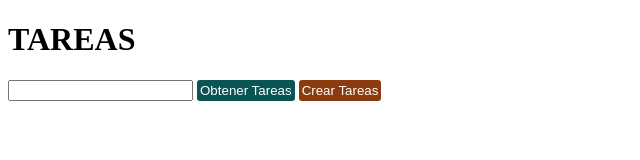
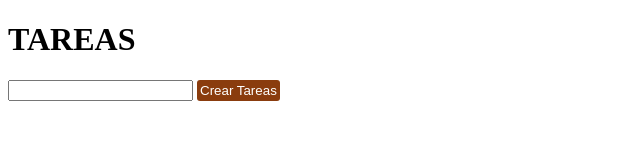
Before and after one commit to Brian-Almada/emprende-back, a website: page public/index.html in a window 1280 px wide. Shown: the whole page, without its empty margins (0-640 px from the left). Drawn offline with Linux system fonts and the light colour scheme.

Commit message:
Eliminar boton de obtener tareas

```diff
--- a/public/index.html
+++ b/public/index.html
@@ -10,7 +10,6 @@
 <body>
     <h1>TAREAS</h1>
     <input type="text" name="" class="task-name">
-    <button class="get-tasks">Obtener Tareas</button>
     <button class="create-tasks">Crear Tareas</button>
     <script src="./index.js"></script>
 </body>
--- a/public/index.js
+++ b/public/index.js
@@ -1,11 +1,5 @@
-const getBtn = document.querySelector(".get-tasks");
 const createBtn = document.querySelector(".create-tasks");
 const input = document.querySelector(".task-name");
-
-getBtn.addEventListener("click", function () {
-    console.log("GET TAREAS");
-    fetch("http://localhost:4000/api/tasks")
-});
 
 createBtn.addEventListener("click", function () {
     console.log("CREAR TAREAS");
@@ -14,5 +8,7 @@ createBtn.addEventListener("click", function () {
         method: "POST",
         headers: { "Content-Type": "application/json" },
         body: JSON.stringify({text: input.value})
+    }).then((res) => {
+        console.log({res})
     })
 })
--- a/public/styles.css
+++ b/public/styles.css
@@ -1,12 +1,3 @@
-.get-tasks {
-    background-color: rgb(10, 84, 84);
-    border: none;
-    padding: 3px;
-    border-radius: 3px;
-    color: white;
-    cursor: pointer;
-}
-
 .create-tasks {
     background-color: rgb(138, 60, 14);
     border: none;
@@ -16,6 +7,6 @@
     cursor: pointer;
 }
 
-.get-tasks:hover, .create-tasks:hover {
+.create-tasks:hover {
     opacity: 0.8;
 }
```
